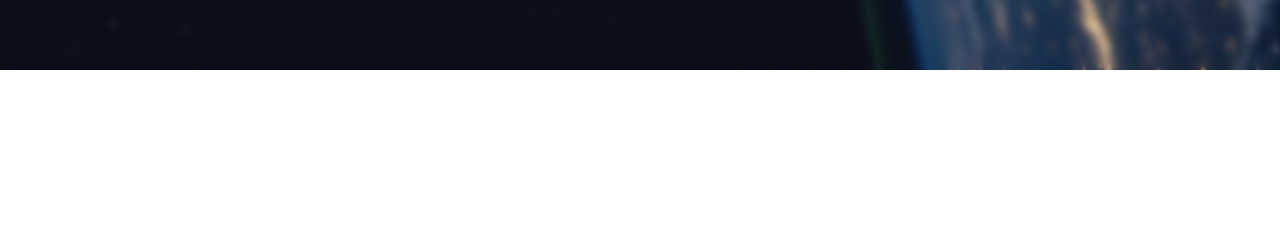
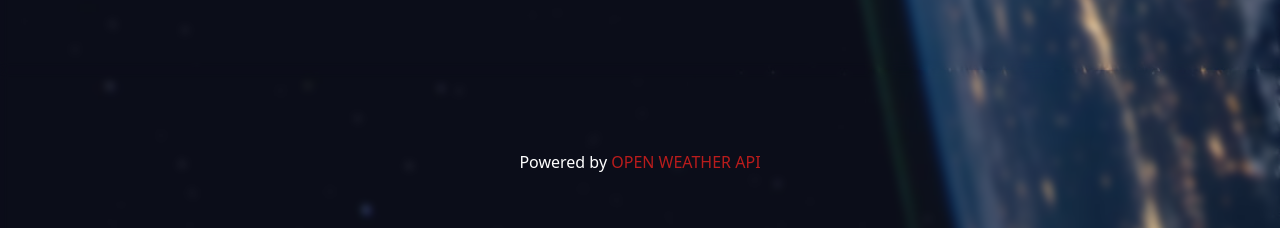
Before and after one commit to Riri202/weathify, a React (Create React App) app: page /weatherDetails in a window 1280 px wide. Shown: the part 604-832 px from the top of the page. Before the commit the page ends 800 px from the top, so only its background shows below. Built offline with nearby package versions, Linux system fonts and the light colour scheme.

Commit message:
change API key

```diff
--- a/src/App.tsx
+++ b/src/App.tsx
@@ -23,14 +23,14 @@ import Navbar from './components/Navbar';
     const fetchData = async () => {
       if (city !== '') {
         let response = await axios(
-          `https://api.openweathermap.org/data/2.5/weather?q=${city}&units=metric&appid=e002b44efb0f426f0c67533d6ace14bd`
+          `https://api.openweathermap.org/data/2.5/weather?q=${city}&units=metric&appid=a93119d28619d48fb6e748ef894f2870`
         );
         let result = await response.data;
         setCityName(result.name)
         setTemp(result.main.temp)
         setTempData(result.main);
         setWeatherData(result.weather[0]);
-        console.log(result);
+        //console.log(result);
       }
     };
     useEffect(() => {fetchData();
@@ -39,13 +39,14 @@ import Navbar from './components/Navbar';
 
 
   return (
-    <div className="text-[#fff] p-0 m-0 overflow-hidden" style={{ backgroundImage: `url(${background})`, objectFit:'cover', backgroundRepeat: 'repeat'}}>
+    <div className="text-[#fff] p-0 m-0 overflow-hidden " style={{ backgroundImage: `url(${background})`, objectFit:'cover', backgroundRepeat: 'repeat'}}>
     <Navbar/>
       <Router>
      <Routes>
        <Route path='/' element={<Home setCity={setCity} temp={temp} setTemp={setTemp} city={city} cityName={cityName} tempData={tempData}/>}/>
        <Route path='/weatherDetails' element={<WeatherDetails city={city}  cityName={cityName} tempData={tempData} weatherData={weatherData} />}/>     </Routes>
       </Router>
+      <div className='p-20 flex justify-center items-center backdrop-blur-sm'> <p>Powered by  <a href='https://openweathermap.org/api' className='uppercase text-red-700'>Open Weather API</a></p></div>
     </div>
   );
 };
```
